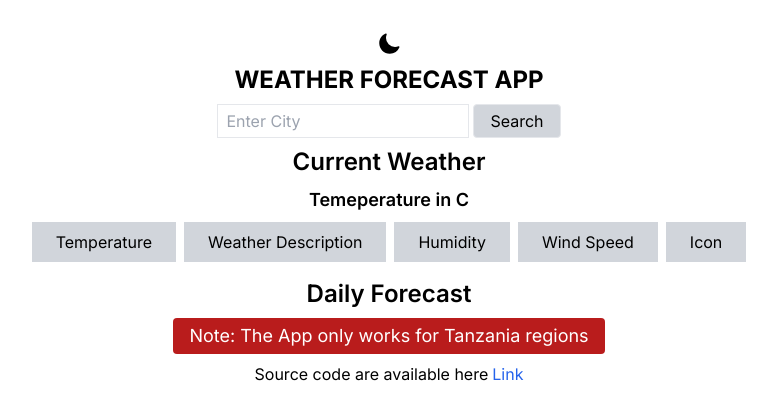
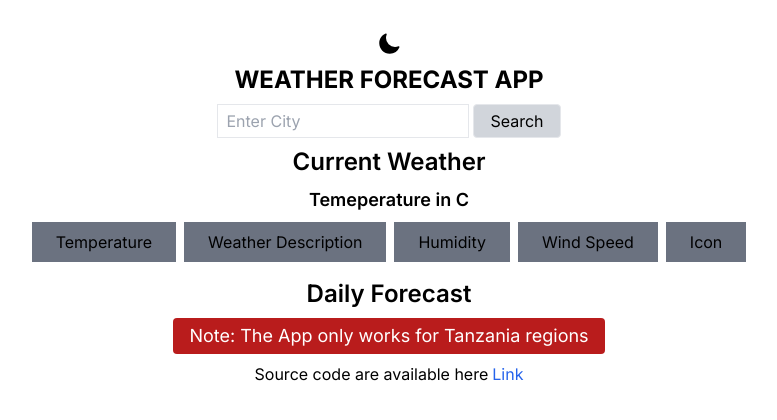
Before and after one commit to patmhando/weatherApp, a Next.js app: page / in a window 1280 px wide. Shown: the top 420 px of the page, without its empty margins (251-1028 px from the left). Built offline with nearby package versions, Linux system fonts and the light colour scheme.

Commit message:
card colors

```diff
--- a/components/Card.tsx
+++ b/components/Card.tsx
@@ -1,5 +1,5 @@
 const Card = (props: any) => {
-  const classes = 'px-6 py-2 bg-gray-300 rounded' + props.className;
+  const classes = 'px-6 py-2 bg-gray-500 rounded' + props.className;
   return <div className={classes}>{props.children}</div>;
 };
 export default Card;
```
